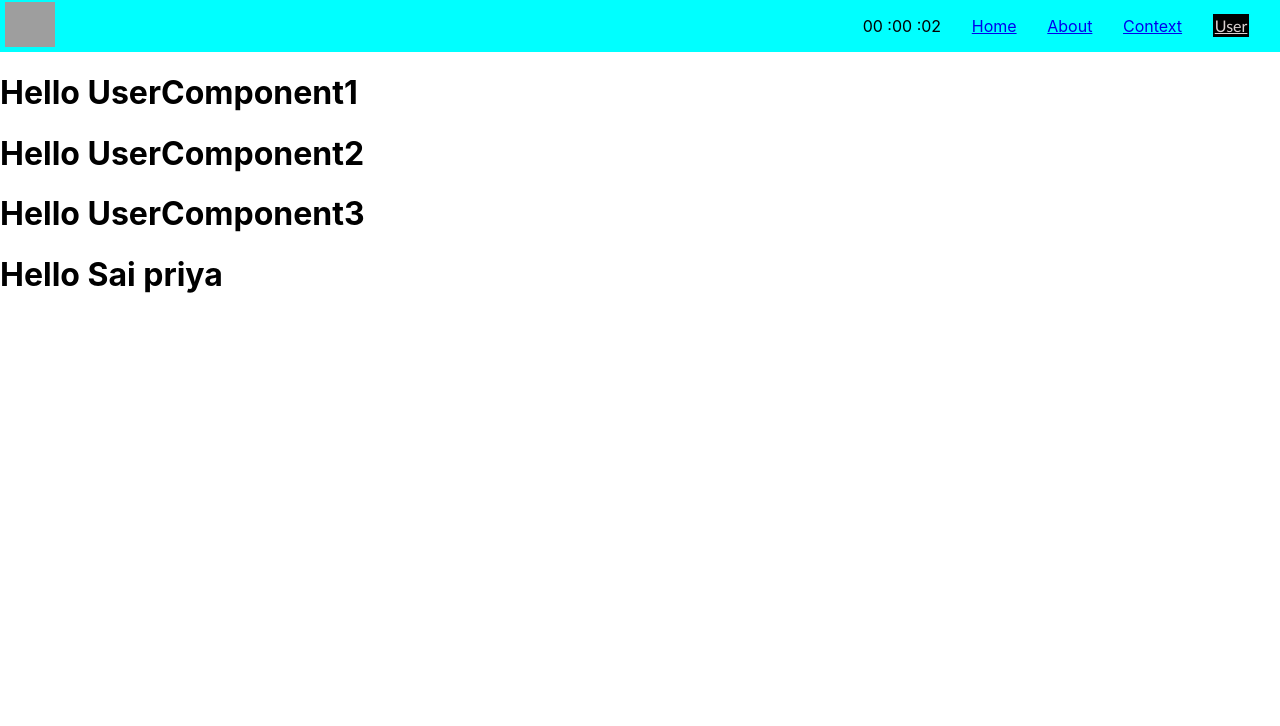
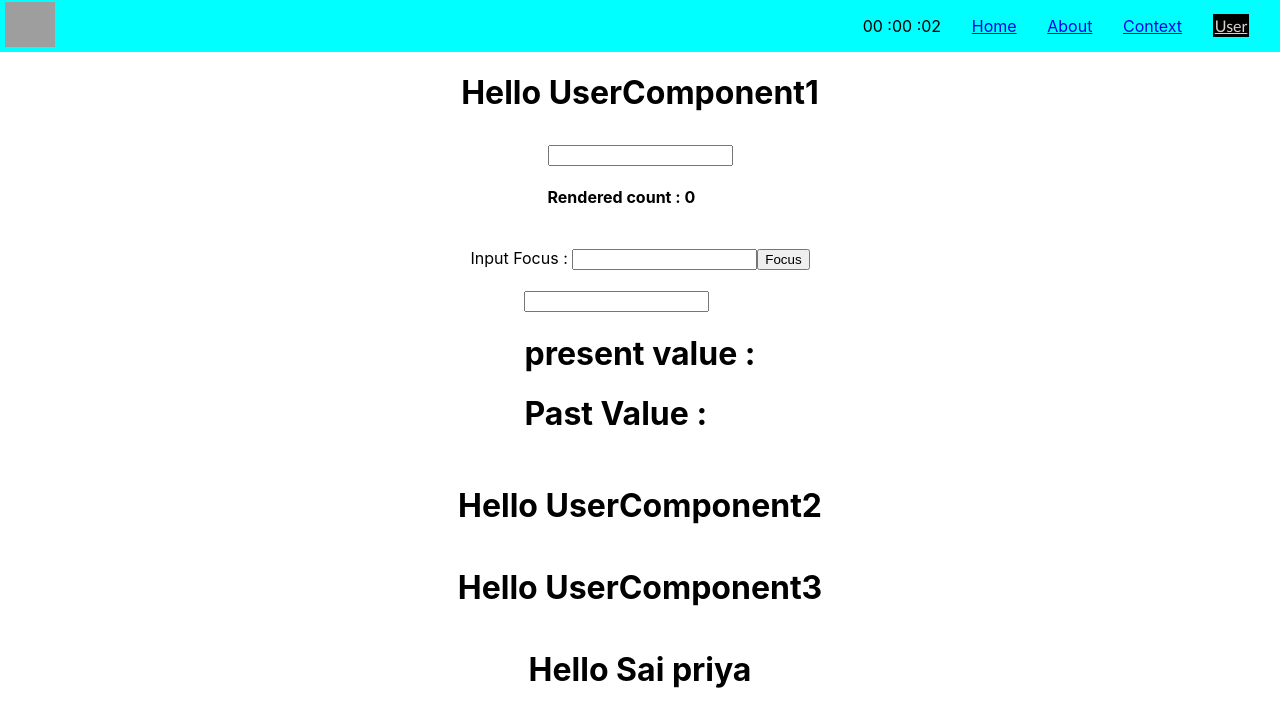
Before and after one commit to Aravind-ibhubs/React-Preactice-2023, a React (Create React App) app: page /user in a window 1280 px wide. Shown: the top 726 px of the page. Built offline with nearby package versions, Linux system fonts and the light colour scheme; grey boxes are pictures that could not be loaded.

Commit message:
UseRef AND useReducer

```diff
--- a/src/About/About.js
+++ b/src/About/About.js
@@ -1,5 +1,33 @@
-import React,{useState} from "react";
+import React,{useState, useReducer} from "react";
 import "../App.css";
+
+const todosInitialValue = [
+    {
+        "id" : 0,
+        "Task": "Doing React js",
+        "Completed" : false
+    },
+    {
+        "id" : 1,
+        "Task" : "Bug bounty",
+        "Completed" : false
+    }
+]
+
+const reducer = (state, action) => {
+    switch (action.type) {
+        case "Completed":
+            return state.map((tasks) => {
+                if (tasks.id === action.id) {
+                    return {...tasks, "Completed" : !tasks.Completed};
+                } else {
+                    return tasks;
+                }
+            });
+        default:
+            return state;
+    }
+}
 
 
 function About(){
@@ -30,9 +58,37 @@ function About(){
             <h2>{personDetails.Name} is a {personDetails.Beauty}.</h2>
             <h3>World people  bugs him to take {personDetails.Achievements} at age {personDetails.Age}</h3>
             <button onClick={setPerson}>Updates on person details</button>
+            <div>
+                <Todos />
+            </div>
         </div>
         )
 }
 
+function Todos() {
+    const [todos, dispatch] = useReducer(reducer, todosInitialValue);
+
+    const checkTheTodo = (todo) => {
+        dispatch({type : "Completed", id: todo.id});
+    }
+
+    return (
+        <>
+            {todos.map(todo => (
+                <div key={todo.id}>
+                    <label>
+                        <input
+                            type="checkbox"
+                            checked={todo.Completed}
+                            onClick={() => checkTheTodo(todo)}
+                        />
+                        {todo.Task}
+                    </label>
+                </div>
+            ))}
+        </>
+    )
+};
+
 
 export default About
--- a/src/App.css
+++ b/src/App.css
@@ -45,6 +45,10 @@
   justify-content: space-evenly;
   align-items: center;
   list-style-type: none;
+}
+
+.near-input {
+  margin: 10px;
 }
 
 /* Mobile-first styles (applies to screens 320px and wider) */
--- a/src/Home/Home.js
+++ b/src/Home/Home.js
@@ -56,9 +56,6 @@ class Home extends React.Component {
                     <p>It a Human responsibility...</p>
                     <p>Pigeon is environment friendly.</p>
                     <p>Muslims is like to feed the pigeon with caging them.</p>
-                    <video width="320" height="240" controls>
-                        <source src="https://www.facebook.com/watch?v=1015709976133525" type="video/mp4" />
-                    </video>
                 </div>
                 <button onClick={this.changeName}>update from board</button>
             </div>
--- a/src/UserContext1.js
+++ b/src/UserContext1.js
@@ -1,19 +1,62 @@
-import React,{createContext, useContext, useState} from "react";
+import React,{createContext, useContext, useState, useRef, useEffect} from "react";
+import "./App.css";
 
 const UserContext = createContext()
 
 function UserComponent1() {
     const userName = useState("Sai priya");
+    let [inputValue, ChangeValue] = useState();
+    const count = useRef(0);
+    const textInput = useRef();
+    const [inputValue1, changeTextValue] = useState("");
+    const previousValue = useRef("");
+
+    useEffect(() => {
+        count.current = count.current + 1;
+    })
+
+    useEffect(() => {
+        previousValue.current = inputValue1;
+    },[inputValue1])
+
+    const focusElement = () => {
+        textInput.current.focus();
+    }
 
     return (
         <UserContext.Provider value={userName}>
-            <h1>Hello UserComponent1</h1>
-            <UserComponent2 />
+            <div className="body-container">
+                <h1>Hello UserComponent1</h1>
+                <div className="near-input">
+                    <input
+                        type="text"
+                        value={inputValue}
+                        onChange={(e) => ChangeValue(e.target.value)}
+                    />
+                    <h4>Rendered count : {count.current}</h4>
+                </div>
+                <div className="near-input">
+                    <label>Input Focus : </label>
+                    <input type="text" ref={textInput}/>
+                    <button onClick={focusElement}>Focus</button><br />
+                </div>
+                <div className="near-input">
+                    <input
+                        type="text"
+                        value={inputValue1}
+                        onChange={(e) => changeTextValue(e.target.value)}
+                    />
+                    <h1>present value : {inputValue1}</h1>
+                    <h1>Past Value : {previousValue.current}</h1>
+                </div>
+                <UserComponent2 />
+            </div>
         </UserContext.Provider>
     )
 }
 
 function UserComponent2() {
+
     return (
         <>
             <h1>Hello UserComponent2 </h1>
```
